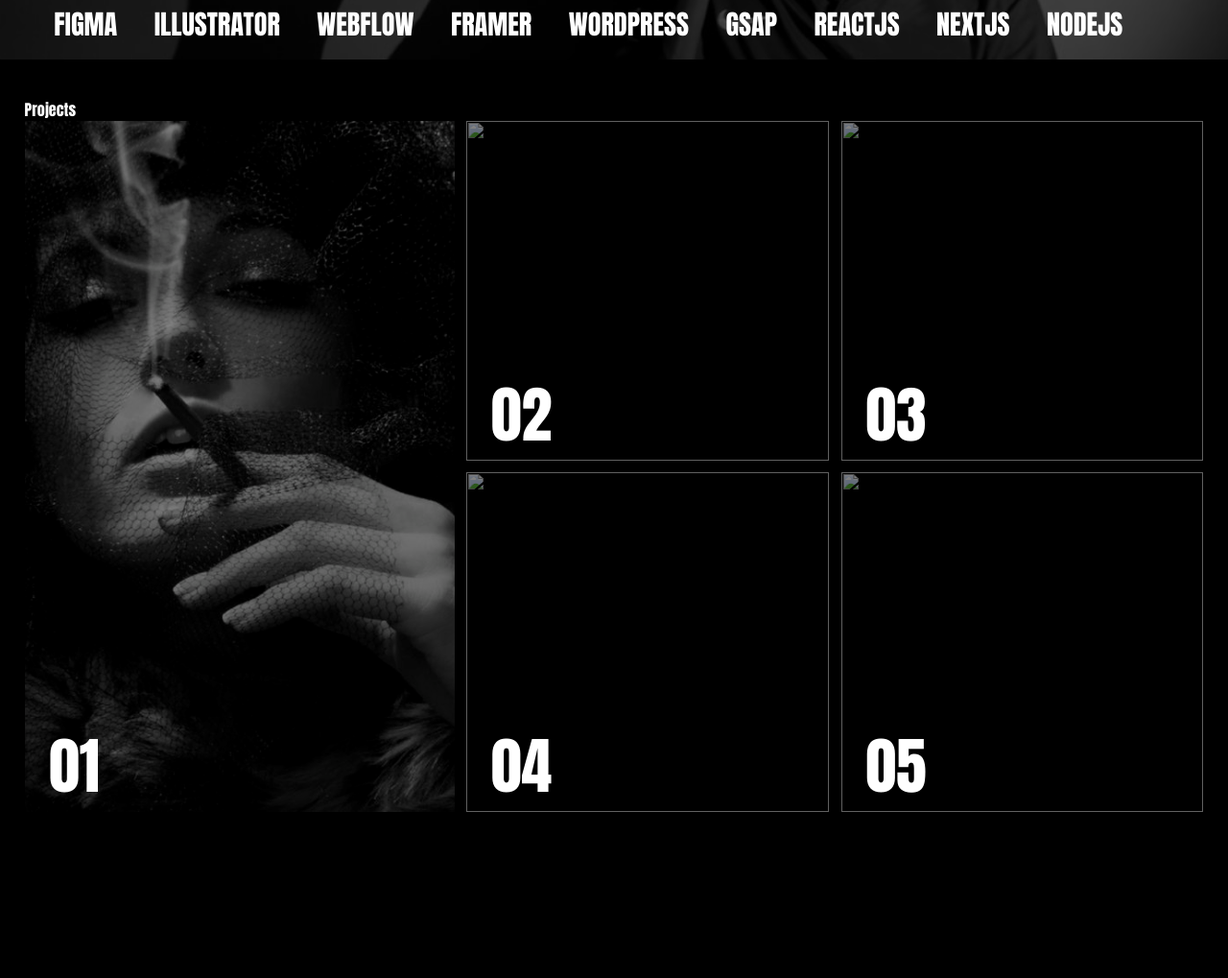
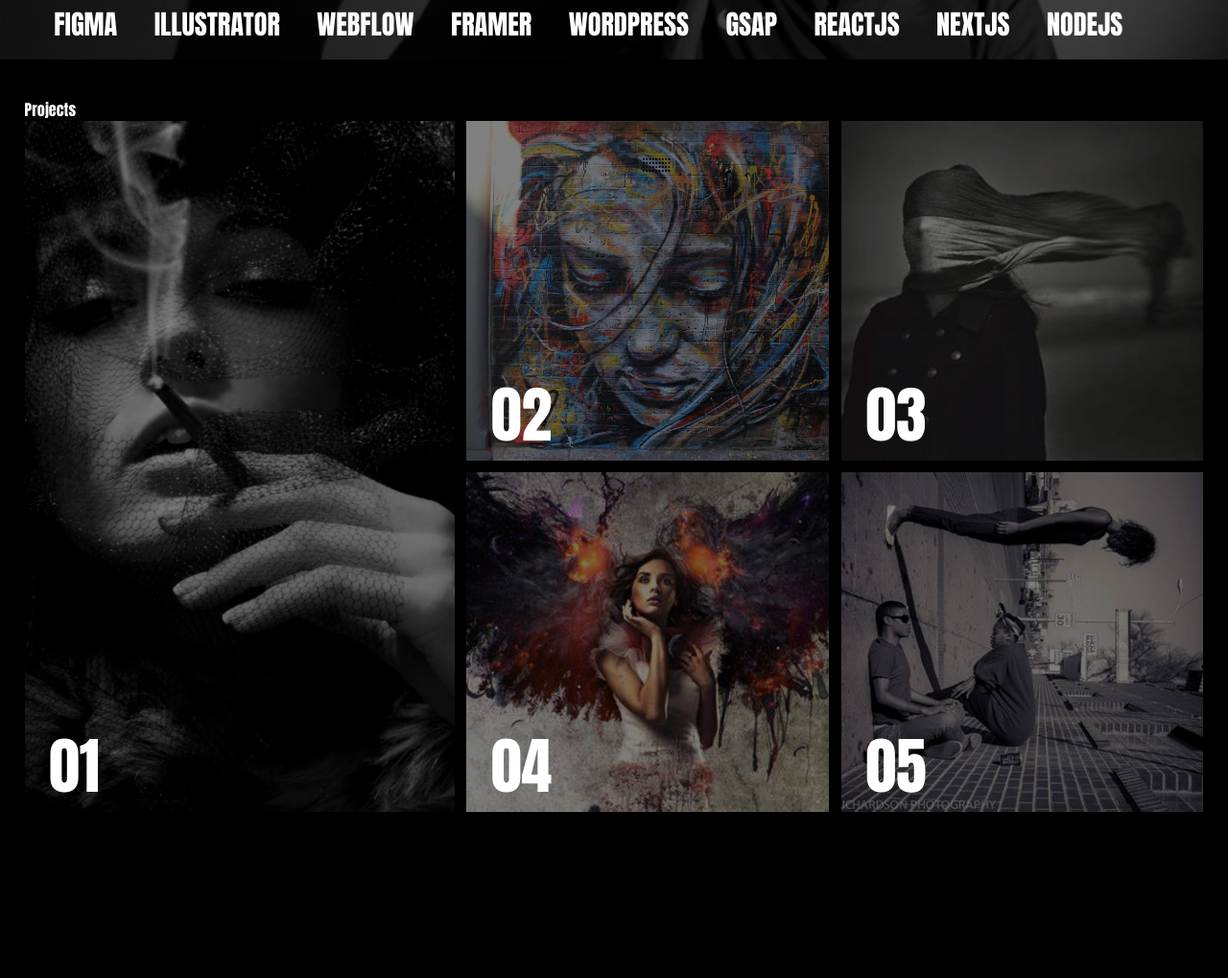
Before and after one commit to DaoDuyThai/YT_Portfolio, a plain HTML site: page index.html in a window 1280 px wide. Shown: the part 1538-2557 px from the top of the page at 96% size. Drawn offline with Linux system fonts and the light colour scheme.

Commit message:
Update index.html

```diff
--- a/index.html
+++ b/index.html
@@ -85,19 +85,19 @@
         <div class="sub_container">
           <div class="project project2">
             <span>02</span>
-            <img src="2.jpg" />
+            <img src="assets/img/2.jpg" />
           </div>
           <div class="project project3">
             <span>03</span>
-            <img src="3.jpg" />
+            <img src="assets/img/3.jpg" />
           </div>
           <div class="project project4">
             <span>04</span>
-            <img src="4.jpg" />
+            <img src="assets/img/4.jpg" />
           </div>
           <div class="project project5">
             <span>05</span>
-            <img src="5.jpg" />
+            <img src="assets/img/5.jpg" />
           </div>
         </div>
       </div>
```
